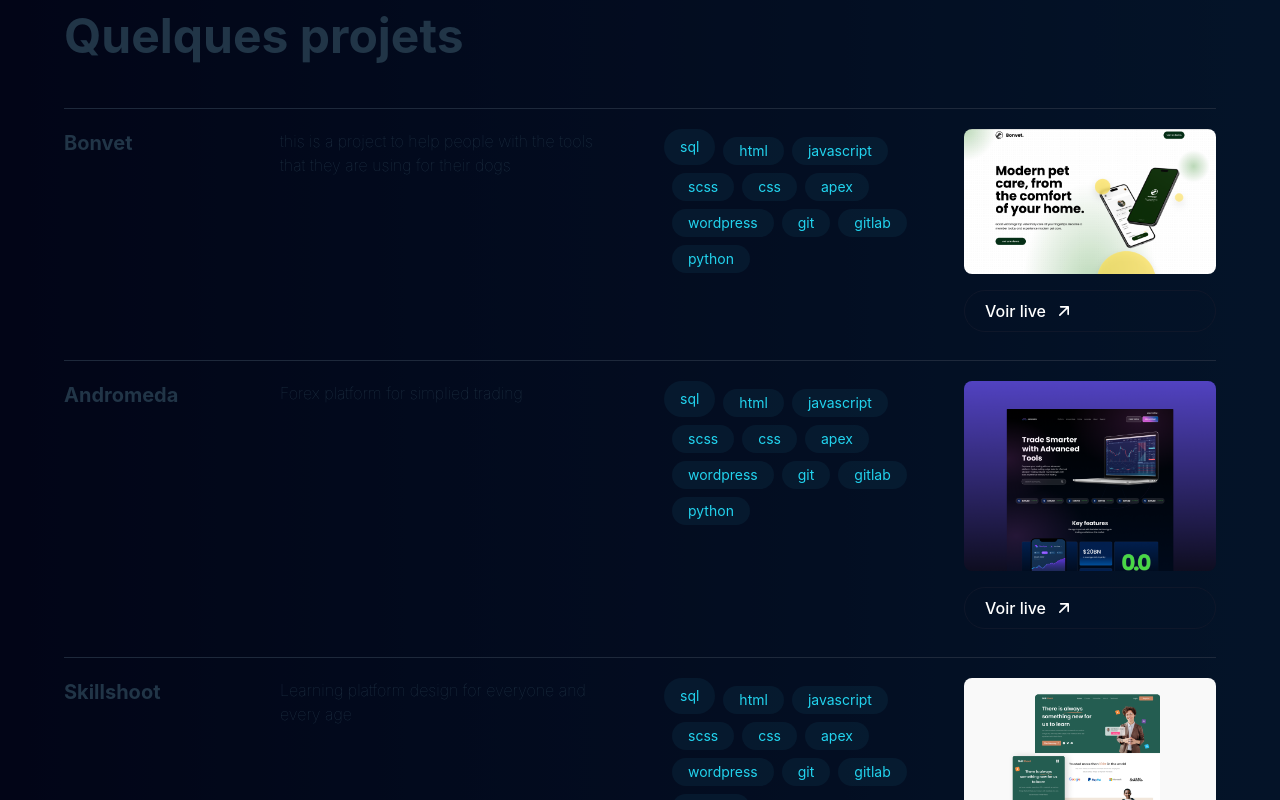
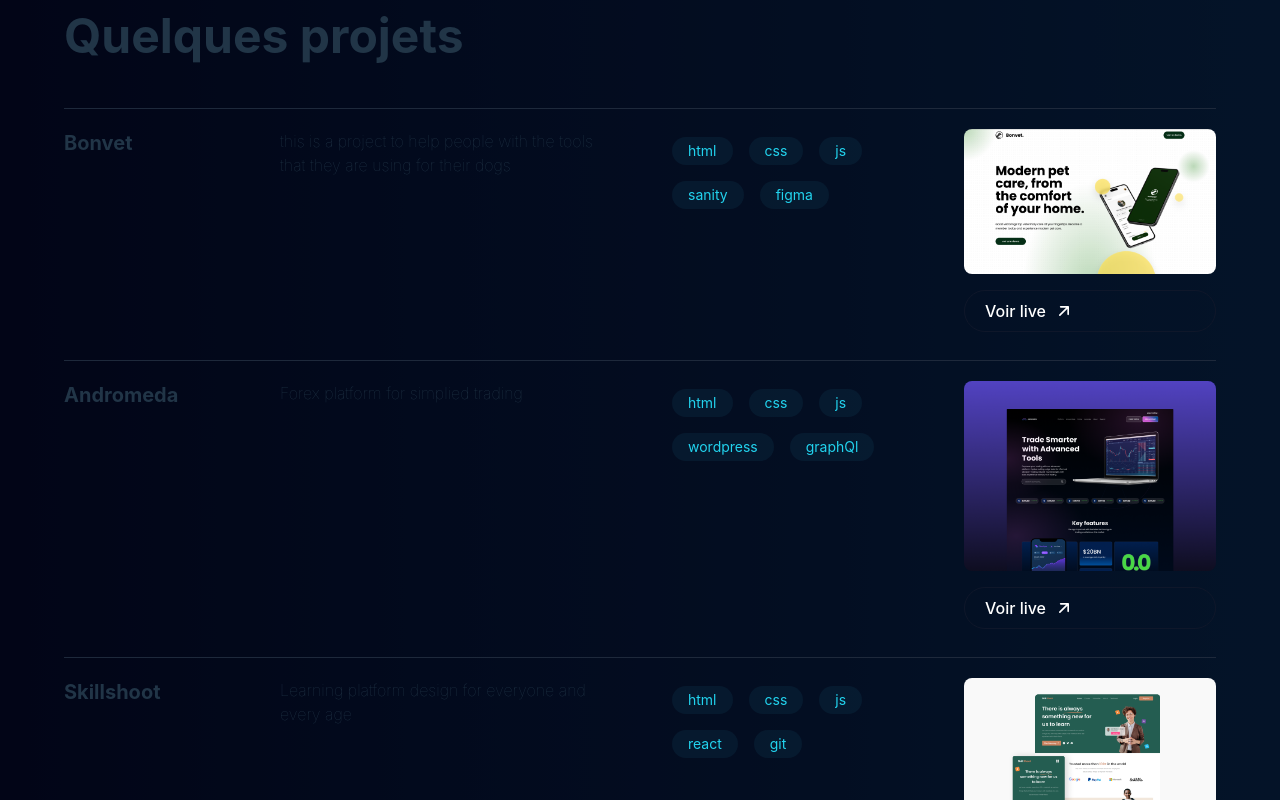
Before and after one commit to Alexanderkoum/Portfolio-2024, a React (Vite) app: page / in a window 1280 px wide. Shown: the part 980-1780 px from the top of the page. Built offline with nearby package versions, Linux system fonts and the light colour scheme.

Commit message:
change the contact page layout

```diff
--- a/src/Footer.jsx
+++ b/src/Footer.jsx
@@ -5,7 +5,7 @@ import DownloadIcon from "./assets/circle-down-regular.svg";
 const Footer = () => {
   return (
     <>
-      <div className="w-screen fixed bottom-0 py-6  px-4 md:px-8 w-full flex justify-between items-end backdrop-blur-md sm:backdrop-blur-none">
+      <div className="w-screen fixed bottom-0 py-2 md:py-6  px-4 md:px-8 w-full flex justify-between items-end backdrop-blur-md sm:backdrop-blur-none">
         <div className="w-full flex flex-row justify-between items-center space-y-2 backdrop-blur-md font-thin">
 
           <p>45.5019°N</p>
--- a/src/assets/Data/projectData.jsx
+++ b/src/assets/Data/projectData.jsx
@@ -7,19 +7,22 @@ const DataProject = [
         banner : BonvetBanner,
         titleProject : 'Bonvet',
         lienProject : 'apple.ca',
-        descProject : 'this is a project to help people with the tools that they are using for their dogs '
+        descProject : 'this is a project to help people with the tools that they are using for their dogs ',
+        stack : ['html','css','js','sanity','figma']
     },
     {
         banner : AndromedaBanner,
         titleProject : 'Andromeda',
         lienProject : 'apple.ca',
-        descProject : 'Forex platform for simplied trading'
+        descProject : 'Forex platform for simplied trading',
+        stack : ['html','css','js','wordpress','graphQl']
     },
     {
         banner : SkillshootBanner,
         titleProject : 'Skillshoot',
         lienProject : 'apple.ca',
-        descProject : 'Learning platform design for everyone and every age'
+        descProject : 'Learning platform design for everyone and every age',
+        stack : ['html','css','js','react','git']
     },
 ]
 
--- /dev/null
+++ b/src/components/CopyToClipboard.jsx
@@ -0,0 +1,36 @@
+import React, { useState } from 'react';
+import Duplicate from "../assets/duplicate-paste.svg"
+import { motion } from "framer-motion";
+
+const CopyToClipboard = () => {
+    const [visibility, setVisibility] = useState("invisible")
+    const copyEmailToClipboard = () => {
+        const emailText = document.getElementById('myEmail').innerText;
+
+        const messageText = document.getElementById('message');
+        navigator.clipboard.writeText(emailText).then(() => {
+            setVisibility("visible");
+            setTimeout(() => {
+                setVisibility("invisible");
+            }, 2000);
+        }).catch(err => {
+            console.error('Failed to copy text: ', err);
+        });
+    };
+
+    return (
+        <div className="flex gap-2 mt-5 items-center justify-center ">
+            <p id="myEmail" className='underline underline-offset-8 decoration-sky-900 font-bold'>mbappekoum@gmail.com</p>
+            <img className="w-[20px] h-[20px]" src={Duplicate} alt="Duplicate icon" onClick={copyEmailToClipboard} />
+            <motion.p initial={{ opacity: 0, y:10 }}
+          whileInView={{ opacity: 1, y:0 }}
+          transition={{
+            duration: 0.8,
+            delay: 0.5,
+            ease: [0, 0.71, 0.2, 1.01],
+          }} id='message' className={`px-5 py-2 rounded-full bg-sky-900 ${visibility}`}>Copied 🫡'</motion.p>
+        </div>
+    );
+};
+
+export default CopyToClipboard;
--- a/src/components/ProfileHeading.jsx
+++ b/src/components/ProfileHeading.jsx
@@ -8,7 +8,7 @@ const ProfileHeading = () => {
 
 
         <div className="flex flex-col gap-9 items-center md:items-start">
-          <p className="text-lg mb-3 font-bold py-2 mb-4 px-5 rounded-full py-2 border px-5 bg-sky-950 border-sky-900 w-auto md:max-w-[40%] text-center md:text-left">Salut! je m'appelle ALexander 🤙</p>
+          <p className="text-lg mb-3 font-bold py-2 mb-4 px-5 rounded-full py-2 border px-5 bg-sky-950 border-sky-900 w-auto md:max-w-[40%] text-center md:text-left">Salut! je m'appelle Alexander 🤙</p>
           <h1 className="text-6xl md:text-9xl mb-3 font-bold text-center md:text-left">Developpeur Front-end.</h1>
           <p className="text-md font-thin w-full md:w-6/12 text-center md:text-left leading-6">
           je suis un developper front-end avec 5 ans d'experience dans la conception d'interfaces web modernes et intuitives pour une expérience utilisateur optimale à l'aide de html, css , javascript , react , wordpress et plus.
--- a/src/components/ProjectItem.jsx
+++ b/src/components/ProjectItem.jsx
@@ -7,7 +7,7 @@ import { Link } from "react-router-dom";
 import AboutIcon from "../assets/arrow-up-right.svg";
 import { motion } from "framer-motion";
 
-const ProjectItem = ({ title, image,description }) => {
+const ProjectItem = ({ title, image,description,stack }) => {
   return (
     <motion.div
   className="max-w-6xl pb-12 md:pb-2"
@@ -23,17 +23,9 @@ const ProjectItem = ({ title, image,description }) => {
         <div className="w-full md:w-2/12 "><p className="text-5xl md:text-xl font-bold">{title}</p> </div>
         <div className="w-full md:w-4/12 font-thin">{description}</div>
         <div className="w-full md:w-3/12">
-          <div className="flex space-x-2 space-y-2 flex-wrap">
-        <SoftwareItem children="sql" />
-        <SoftwareItem children="html" />
-        <SoftwareItem children="javascript" />
-        <SoftwareItem children="scss" />
-        <SoftwareItem children="css" />
-        <SoftwareItem children="apex" />
-        <SoftwareItem children="wordpress" />
-        <SoftwareItem children="git" />
-        <SoftwareItem children="gitlab" />
-        <SoftwareItem children="python" />
+          <div className="flex flex-wrap">
+        {stack}
+
       </div>
       </div>
         <div className="w-full md:w-3/12">
--- a/src/components/SoftwareItem.jsx
+++ b/src/components/SoftwareItem.jsx
@@ -3,7 +3,7 @@ import Logo from '../assets/react.svg'
 
 const SoftwareItem = ({children}) => {
   return (
-    <div className="flex gap-4 py-1 px-4 items-center justify-center rounded-full font-regular  text-cyan-400 bg-cyan-900/20 text-sm">
+    <div className="flex m-2 gap-4 py-1 px-4 items-center justify-center rounded-full font-regular  text-cyan-400 bg-cyan-900/20 text-sm">
       <span>{children}</span>
     </div>
   );
--- a/src/pages/Contact.jsx
+++ b/src/pages/Contact.jsx
@@ -4,6 +4,9 @@ import { useRef } from "react";
 import { useState } from "react";
 import emailjs from "@emailjs/browser";
 import { motion } from "framer-motion";
+import Duplicate from "../assets/duplicate-paste.svg"
+import CopyToClipboard from "../components/CopyToClipboard";
+import GridPattern from "../assets/gridpattern.png"
 
 const variants = {
   open: { opacity:1, x: 0 },
@@ -32,9 +35,11 @@ const Contact = () => {
       );
     e.target.reset();
   };
+
+
   return (
     <motion.div
-    className=" max-w-36xl relative"
+    className={` max-w-36xl relative flex gap-9 flex-wrap md:flex-nowrap w-[100%] md:w-[1100px] px-5 py-2 bg-hero-pattern bg-cover bg-no-repeat bg-center`}
     initial={{ opacity: 0, y: 100 }}
       animate={{ opacity: 1, y: 0 }}
       transition={{
@@ -42,7 +47,12 @@ const Contact = () => {
         delay: 0.5,
         ease: [0, 0.71, 0.2, 1.01],
       }}
-    >
+    > <div className='w-[400px] md:w-[800px] mb-24'>
+<h1 className="text-5xl md:text-8xl font-bold  decoration-sky-500 underline-offset-8 mb-16">Travaillons ensemble !</h1>
+      <p>Contactez-moi pour discuter de vos projets web. Je suis passionné par le développement front-end et prêt à relever de nouveaux défis</p>
+      <div className='absolute left-100'><CopyToClipboard/></div>
+    </div>
+
       <form
         ref={form}
         onSubmit={sendEmail}
@@ -80,6 +90,8 @@ const Contact = () => {
           value="Send"
         />
       </form>
+
+
     </motion.div>
   );
 };
--- a/src/pages/Home.jsx
+++ b/src/pages/Home.jsx
@@ -40,6 +40,9 @@ const Home = () => {
               title={result.titleProject}
               image={result.banner}
               description={result.descProject}
+              stack={result.stack.map((tech, techIndex) => (
+                <><SoftwareItem key={techIndex} children={tech} /></>
+            ))}
             />
           ))}
         </div>
--- a/tailwind.config.js
+++ b/tailwind.config.js
@@ -7,7 +7,7 @@ export default {
   theme: {
     extend: {
       backgroundImage: {
-        'hero-pattern': "url('/assets/doted-bg.png')",
+        'hero-pattern': "url('/assets/gridpattern.png')",
         'dotted-white': "url('/assets/minimal_halftone_pattern_background.jpg')",
       }
     },
```
Also changed, not shown: src/assets/duplicate-paste.svg (added), src/assets/gridpattern.png (added).
